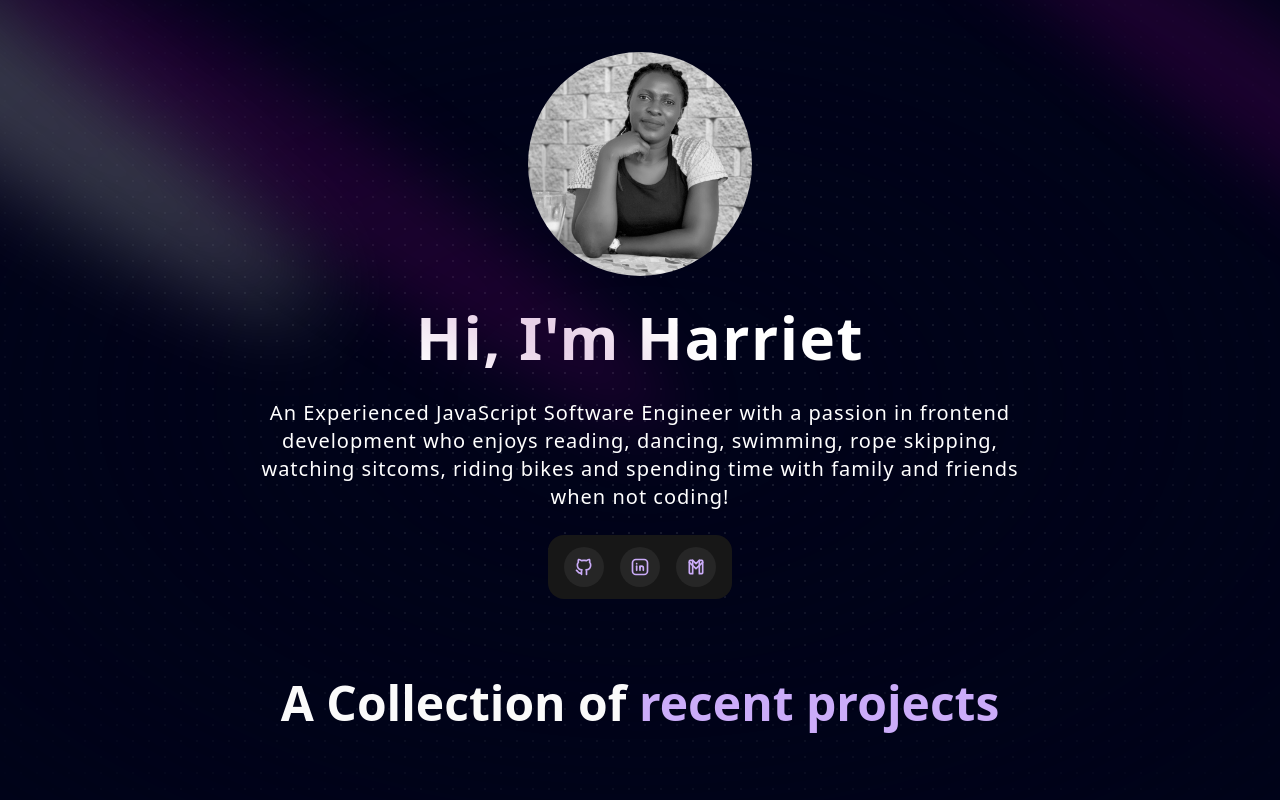
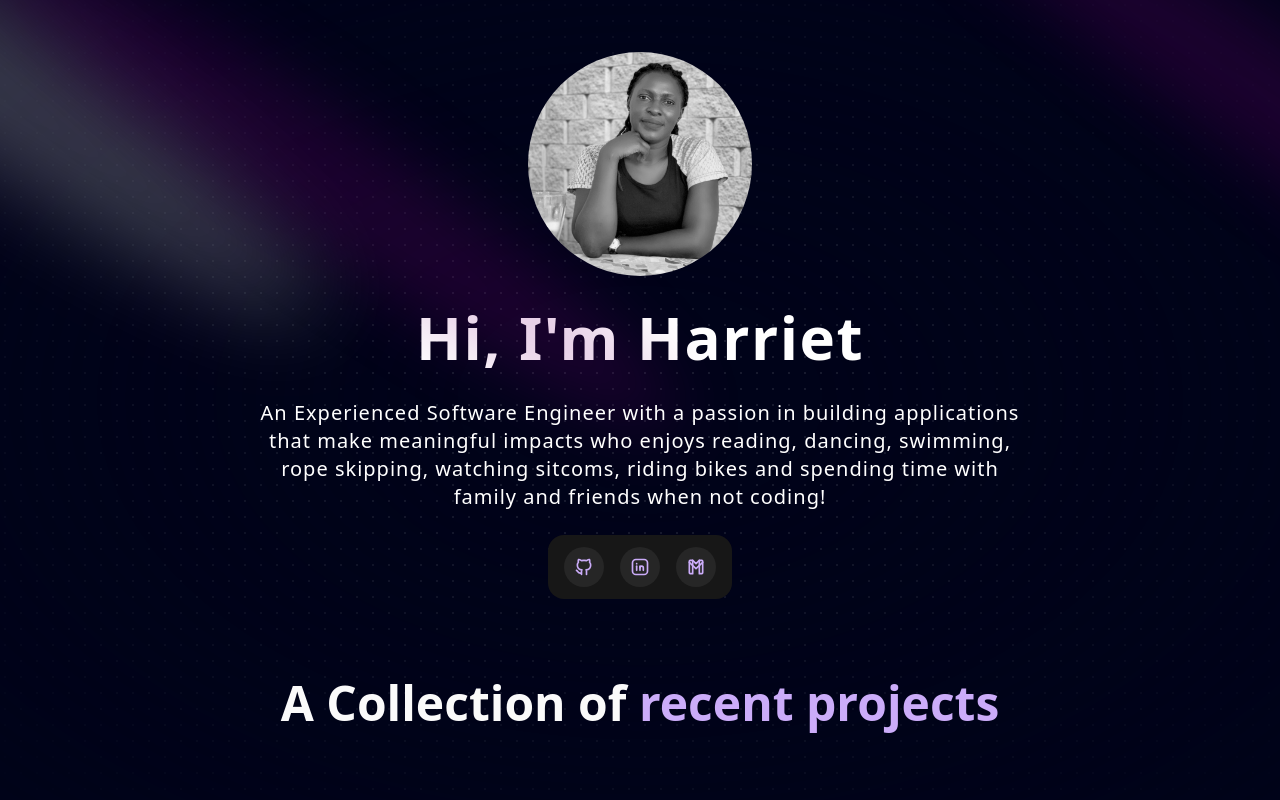
Before and after one commit to hariclerry/my-website, a Next.js app: page / in a window 1280 px wide. Shown: the top 800 px of the page. Built offline with nearby package versions, Linux system fonts and the light colour scheme.

Commit message:
edit experience

```diff
--- a/components/Hero.tsx
+++ b/components/Hero.tsx
@@ -41,10 +41,10 @@ const Hero = () => {
       <div className="flex justify-center relative my-5 z-10">
         <div className="max-w-[89vw] md:max-w-2xl lg:max-w-[60vw] flex flex-col items-center justify-center">
           <p className="text-center md:tracking-wider mb-1 text-sm md:text-lg lg:text-xl dark:text-white">
-            An Experienced JavaScript Software Engineer with a passion in
-            frontend development who enjoys reading, dancing, swimming, rope
-            skipping, watching sitcoms, riding bikes and spending time with
-            family and friends when not coding!
+            An Experienced Software Engineer with a passion in building
+            applications that make meaningful impacts who enjoys reading,
+            dancing, swimming, rope skipping, watching sitcoms, riding bikes and
+            spending time with family and friends when not coding!
           </p>
         </div>
       </div>
```
